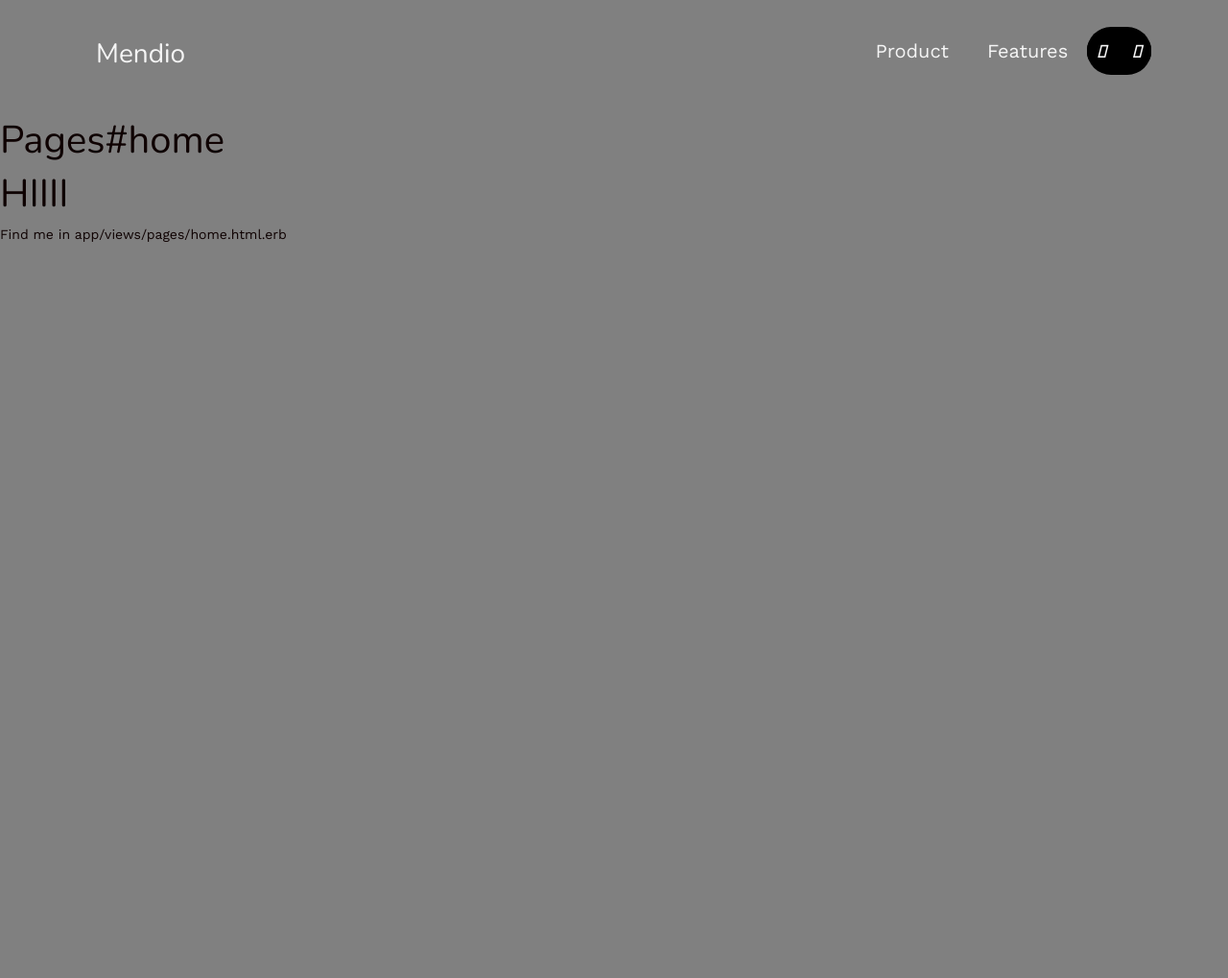
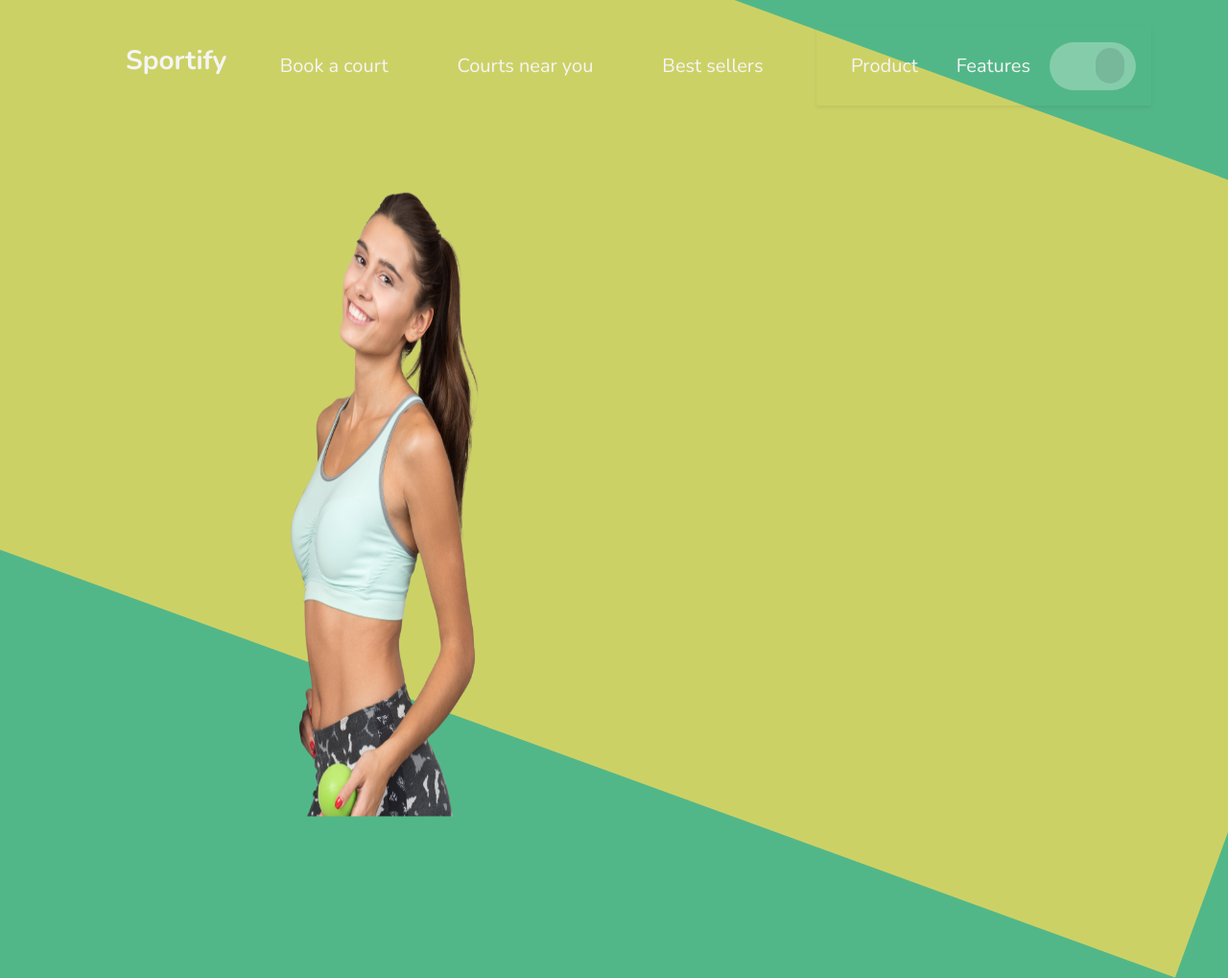
Before and after one commit to MarcusAl/Sportify, a Rails app: page / in a window 1280 px wide; the page is wider, and only the part inside the window is pictured. Shown: that part at 96% size. Before the commit the page ends 252 px from the top of that part, so only its background shows below. Run offline with Rails 7, Linux system fonts and the light colour scheme; style sheets or scripts are compiled from the project's sources; some libraries are stand-ins or nearby versions.

Commit message:
Add test design for homepage

```diff
--- a/app/assets/stylesheets/components/_index.scss
+++ b/app/assets/stylesheets/components/_index.scss
@@ -2,3 +2,5 @@
 @import "alert";
 @import "avatar";
 @import "navbar";
+@import "container";
+@import "banners";
--- a/app/assets/stylesheets/components/_navbar.scss
+++ b/app/assets/stylesheets/components/_navbar.scss
@@ -1,8 +1,11 @@
+@import url('https://fonts.googleapis.com/css2?family=Montserrat:wght@300;400&family=Nunito:wght@300;400&display=swap');
+
 * {
   box-sizing: border-box;
 }
 body {
   font-size: 14px;
+  font-family: 'Nunito', sans-serif;
   background-color: grey;
 }
 .navbar {
@@ -19,18 +22,16 @@ body {
   align-items: center;
 }
 
-.navbar-link-container {
-  display: inline-flex;
-}
-
-.navbar-link {
+.navbar-link,
+.navbar-link-end {
   list-style: none;
   margin: 0 20px 0px 20px;
   padding: 10px 0 10px 0;
 }
 
 .navbar-link > a,
-.nav-logo > a {
+.nav-logo > a,
+.navbar-link-end > a {
   text-decoration: none;
   font-size: 20px;
   color: #F5F5F5;
@@ -39,25 +40,32 @@ body {
 .navbar-link > a:hover,
 .navbar-logo:hover {
   filter: brightness(300%);
+  border-bottom: white solid 2px;
+  padding: 10px 0 10px 0;
 }
 
 .nav-logo {
   margin-left: 20px;
 }
 
+.nav-logo-icon {
+  font-size: 30px;
+  color: white;
+}
+
 #login-icon {
-  background-color: black;
+  background-color: rgba(0, 0, 0, 0.1);
   padding: 5px 10px 5px 10px;
   border-radius: 20px;
 }
 
 #burger-icon {
-  background-color: black;
   padding: 5px 10px 5px 10px;
   border-radius: 20px;
 }
 
 #dropdown_login {
-  background-color: black;
+  background-color: rgba(250, 250, 250, 0.3);
   border-radius: 25px;
+  width: 90px;
 }
--- /dev/null
+++ b/app/assets/stylesheets/components/banners.scss
@@ -0,0 +1,4 @@
+.banner-image {
+  height: 95vh;
+  width: 60vw;
+}
--- /dev/null
+++ b/app/assets/stylesheets/components/container.scss
@@ -0,0 +1,26 @@
+// .container-split-1 {
+//   min-height: 50vh;
+//   background-color: salmon;
+// }
+
+body {
+  background-color: #52b788;
+  overflow: hidden;
+}
+
+.container-split:before {
+  content: "";
+  background-color: #ccd166;
+  position: absolute;
+  height: 100%;
+  width: 120%;
+  top: -20px;
+  left: -10%;
+  transform: rotate(20deg);
+  z-index: -1;
+}
+
+.banner-img-container {
+  width: 70vw;
+  height: 50vh;
+}
--- a/app/views/pages/_navbarMain.html.erb
+++ b/app/views/pages/_navbarMain.html.erb
@@ -1,22 +1,43 @@
 <div class="banner">
     <nav class="navbar">
-      <div class="nav-logo">
+<%# Nav Logo Row %>
+      <div class="nav-logo d-flex">
+        <i class="fab fa-spotify nav-logo-icon mr-3 font-weight-bold"></i>
         <a href="https://www.google.com" target="_blank_">
-          <h3>Mendio</h3>
+          <h3 class="font-weight-bold">Sportify</h3>
         </a>
       </div>
-        <ul class="navbar-link-container">
-          <li class="navbar-link">
+<%# Middle Row %>
+      <div class="d-inline-flex">
+        <li class="navbar-link rounded p-3 text-center">
+          <a href="https://www.google.com" target="_blank_">
+            Book a court
+          </a>
+        </li>
+        <li class="navbar-link rounded p-3 text-center">
+          <a href="https://www.google.com" target="_blank_">
+            Courts near you
+          </a>
+        </li>
+        <li class="navbar-link rounded p-3 text-center">
+          <a href="https://www.google.com" target="_blank_">
+            Best sellers
+          </a>
+        </li>
+      </div>
+<%# End Row %>
+      <div class="d-inline-flex shadow-sm rounded p-3 text-center">
+          <li class="navbar-link-end text-center">
             <a href="https://www.google.com" target="_blank_">
               Product
             </a>
           </li>
-          <li class="navbar-link">
+          <li class="navbar-link-end text-center">
             <a href="https://www.google.com" target="_blank_">
               Features
             </a>
           </li>
-          <li class="navbar-link m-0" id="dropdown_login">
+          <li class="navbar-link-end m-0 text-center" id="dropdown_login">
             <a href="http://" target="_blank">
               <i class="fas fa-bars m-0" id="burger-icon"></i>
             </a>
@@ -24,5 +45,6 @@
               <i class="fas fa-user m-0" id="login-icon"></i>
             </a>
           </li>
-        </ul>
+
+      </div>
     </nav>
--- a/app/views/pages/home.html.erb
+++ b/app/views/pages/home.html.erb
@@ -1,3 +1,9 @@
-<h1>Pages#home</h1>
-<h1>HIIII</h1>
-<p>Find me in app/views/pages/home.html.erb</p>
+<section class="container-split">
+  <div class="d-inline-flex">
+  <div class="banner-image-container">
+  <%= image_tag("mega-creator.png", class: 'banner-image', size: "900", alt: "Edit Entry") %>
+  </div>
+  <div class="container border-success h-100">
+  </div>
+  </div>
+</section>
```
Also changed, not shown: app/assets/images/ball.png (added), app/assets/images/mega-creator-2.png (added), app/assets/images/mega-creator-3.png (added), app/assets/images/mega-creator.png (added), app/assets/images/tennis_court1.jpg (added), app/assets/images/tennis_woman1.jpg (added), 2 other files.
